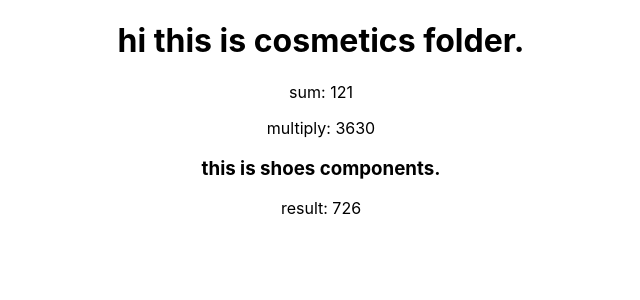
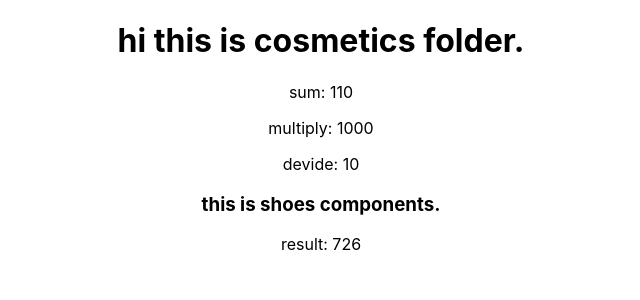
Before and after one commit to anamul01988/import-export-common-storage-handler-practice-phr3, a React (Create React App) app: page / in a window 1280 px wide. Shown: the top 300 px of the page, without its empty margins (319-959 px from the left). Built offline with nearby package versions, Linux system fonts and the light colour scheme.

Commit message:
devided function added

```diff
--- a/src/components/Cosmetics.js
+++ b/src/components/Cosmetics.js
@@ -1,17 +1,19 @@
 import React from 'react';
-import { add, multiply } from './utilitites/Calculate';  //aita pathaci to obj akare tai paici o obj akare
+import { add, devide, multiply } from './utilitites/Calculate';  //aita pathaci to obj akare tai paici o obj akare
 // import add from './utilitites/Calculate';
 
 const Cosmetics = () => {
-    const first = 55;
-    const second = 66;
+    const first = 100;
+    const second = 10;
     const sum = add(first, second);
     const total = multiply(first, second);
+    const devideTotal = devide(first,second);
     return (
         <div>
             <h1>hi this is cosmetics folder.</h1>
             <p>sum: {sum}</p>
             <p>multiply: {total}</p>
+            <p>devide: {devideTotal}</p>
         </div>
     );
 };
--- a/src/components/utilitites/Calculate.js
+++ b/src/components/utilitites/Calculate.js
@@ -5,5 +5,8 @@ const add =( first, second) =>{
 const multiply = (first, second) =>{
     return first * second;
 }
+const devide = (first, second) =>{
+    return first / second;
+}
 //ekhn to ekadhk function hoye gece aigula export korar jonno { } aita use korbo jemon
-export {add, multiply}
+export {add, multiply, devide}
```
